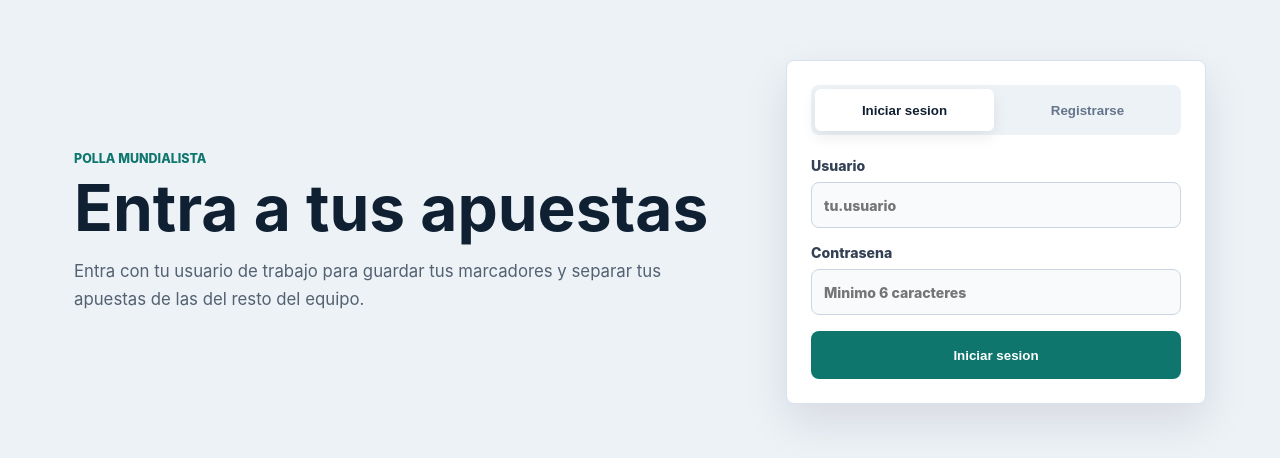
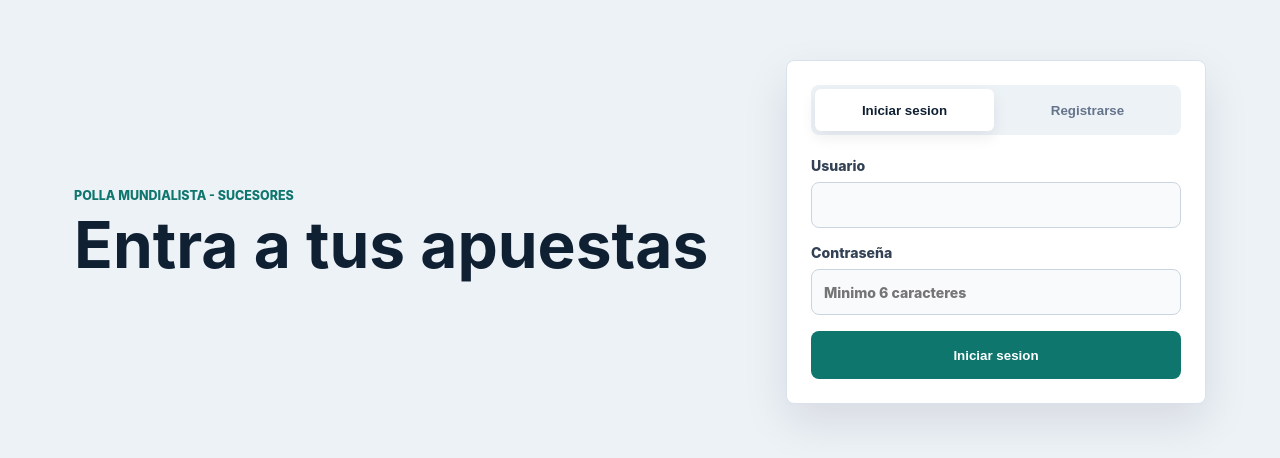
Before and after one commit to diegovic3102/worldcup, a Vue app in the folder frontend/: page / in a window 1280 px wide. Shown: the part 168-626 px from the top of the page. Built offline with nearby package versions, Linux system fonts and the light colour scheme.

Commit message:
Primera Fase Polla Mundialista

```diff
--- a/frontend/src/components/Apuestas/ApuestasTipo1GrupoRanking.vue
+++ b/frontend/src/components/Apuestas/ApuestasTipo1GrupoRanking.vue
@@ -289,6 +289,13 @@ export default defineComponent({
       this.prediction.pos3 = data?.pos3_codigo_fifa ?? '';
       this.prediction.pos4 = data?.pos4_codigo_fifa ?? '';
 
+
+      this.hasSavedPrediction =
+      !!data?.pos1_codigo_fifa &&
+      !!data?.pos2_codigo_fifa &&
+      !!data?.pos3_codigo_fifa &&
+      !!data?.pos4_codigo_fifa;
+
       if (data && data.puntos_obtenidos !== null && data.puntos_obtenidos !== undefined) {
         this.myScore = String(data.puntos_obtenidos);
       }
@@ -425,37 +432,39 @@ export default defineComponent({
       await this.loadMyPredictionIfAny();
       await this.loadLeaderboard();
 
+      this.hasSavedPrediction = true;
     },
+
+
 async defineOfficialResult() {
-      // Para no bloquearte con UI de selección oficial todavía:
-      // admin pone un ejemplo editable; cuando conectemos tablas reales lo hacemos bien.
   if (!this.currentUser?.es_administrador) return;
 
-      const payload: DefineOfficialResultPayload = {
+  const payload = {
     grupo: 'E',
-        // Debe coincidir EXACTAMENTE con los códigos FIFA usados en las apuestas:
-        // GER, CIV, ECU, CUW
-        pos1_codigo_fifa: 'GER',
-        pos2_codigo_fifa: 'CIV',
-        pos3_codigo_fifa: 'ECU',
-        pos4_codigo_fifa: 'CUW',
+    pos1_codigo_fifa: this.prediction.pos1,
+    pos2_codigo_fifa: this.prediction.pos2,
+    pos3_codigo_fifa: this.prediction.pos3,
+    pos4_codigo_fifa: this.prediction.pos4,
   };
 
-      const res = await fetch(`/worldcup/api/apuestas/tipo1/grupo-ranking/define-official?usuarioId=${this.currentUser.id}`, {
+  const res = await fetch(
+    `/worldcup/api/apuestas/tipo1/grupo-ranking/define-official?usuarioId=${this.currentUser.id}`,
+    {
       method: 'POST',
       headers: { 'Content-Type': 'application/json' },
       body: JSON.stringify(payload),
-      });
-
+    }
+  );
 
   const data = await res.json();
+
   if (!res.ok) {
     window.alert(data?.message || 'No se pudo definir resultados');
     return;
   }
 
-      await this.loadLeaderboard();
-    },
+  await this.loadLeaderboard();}
+
   },
 });
 </script>
--- a/frontend/src/components/Apuestas/ApuestasTipo2SegundaFaseEcuadorMarcadores.vue
+++ b/frontend/src/components/Apuestas/ApuestasTipo2SegundaFaseEcuadorMarcadores.vue
@@ -59,6 +59,7 @@
             />
           </label>
           <label>
+            <img class="team-flag" :src="gerImg" alt="GER" />
             Alemania
             <input
               class="score-input"
@@ -76,7 +77,7 @@
         <h4 class="match-title">Ecuador vs Costa de Marfíl</h4>
         <div class="score-grid">
           <label>
-            Ecuador
+            <img class="team-flag" :src="ecuImg" alt="ECU" />
             <input
               class="score-input"
               type="number"
@@ -87,7 +88,7 @@
             />
           </label>
           <label>
-            Costa de Marfíl
+            <img class="team-flag" :src="civImg" alt="CIV" />
             <input
               class="score-input"
               type="number"
@@ -120,6 +121,8 @@ import type { AppUser } from '../../types';
 
 import ecuImg from '../../assets/ECU.png';
 import cuwImg from '../../assets/CUW.png';
+import gerImg from '../../assets/GER.png';
+import civImg from '../../assets/CIV.png';
 
 // Aseguramos que el scope del componente tenga las propiedades usadas en el template
 
@@ -161,6 +164,8 @@ export default defineComponent({
 
       ecuImg,
       cuwImg,
+      gerImg,
+      civImg,
       form: {
         ecu_cur_local_goles: null as number | null,
         ecu_cur_visitante_goles: null as number | null,
--- a/frontend/src/components/AuthPanel.vue
+++ b/frontend/src/components/AuthPanel.vue
@@ -1,12 +1,8 @@
 <template>
   <main class="auth-page">
     <section class="auth-copy">
-      <p class="eyebrow">Polla mundialista</p>
+      <p class="eyebrow">Polla Mundialista - Sucesores</p>
       <h1>{{ title }}</h1>
-      <p>
-        Entra con tu usuario de trabajo para guardar tus marcadores y separar tus apuestas
-        de las del resto del equipo.
-      </p>
     </section>
 
     <section class="auth-panel" aria-label="Acceso de usuario">
@@ -30,21 +26,21 @@
       <form @submit.prevent="submit">
         <label v-if="mode === 'register'">
           Nombres
-          <input v-model.trim="nombres" autocomplete="given-name" placeholder="Tus nombres" type="text" />
+          <input v-model.trim="nombres" autocomplete="given-name" type="text" />
         </label>
 
         <label v-if="mode === 'register'">
           Apellidos
-          <input v-model.trim="apellidos" autocomplete="family-name" placeholder="Tus apellidos" type="text" />
+          <input v-model.trim="apellidos" autocomplete="family-name" type="text" />
         </label>
 
         <label>
           Usuario
-          <input v-model.trim="usuario" autocomplete="username" placeholder="tu.usuario" type="text" />
+          <input v-model.trim="usuario" autocomplete="username" type="text" />
         </label>
 
         <label>
-          Contrasena
+          Contraseña
           <input
             v-model="password"
             autocomplete="current-password"
```
Also changed, not shown: 2 other files (tests, documents, lock files or other folders). Lines whose indentation alone changed are shown as unchanged.
